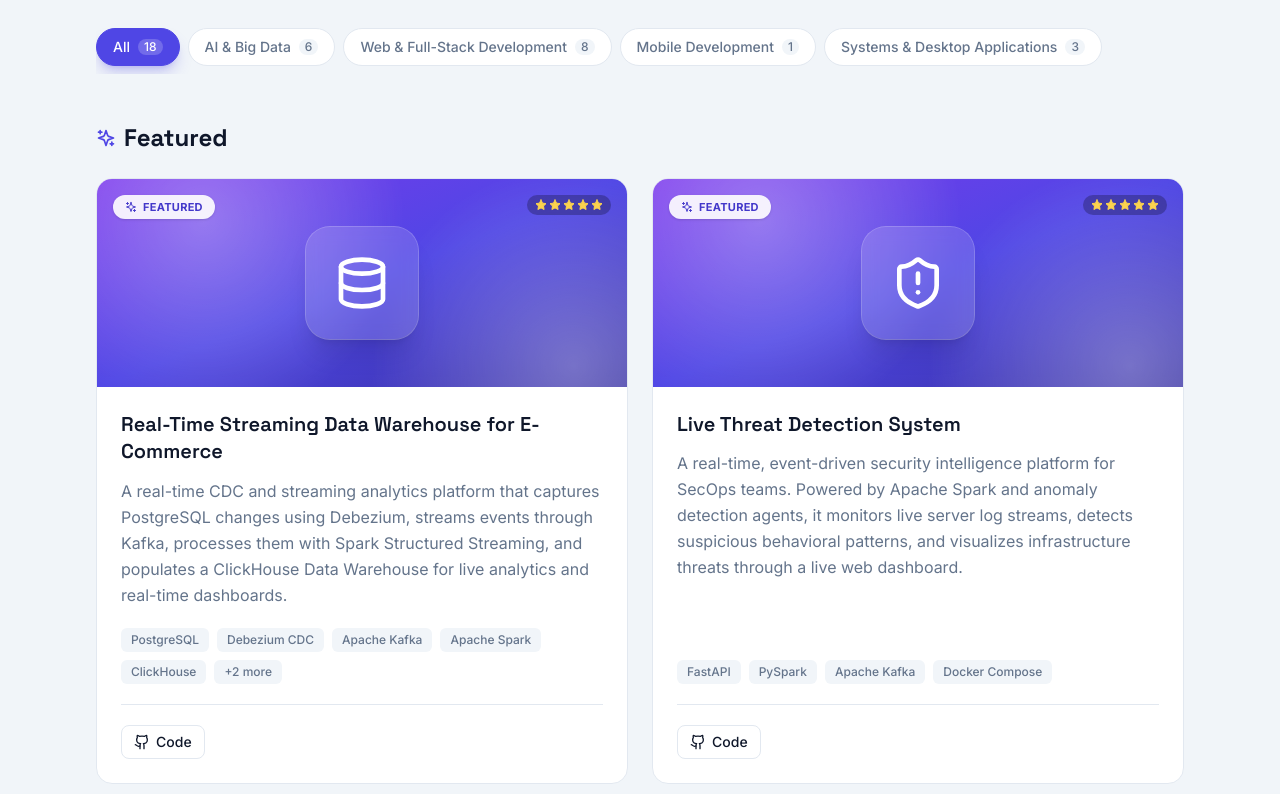
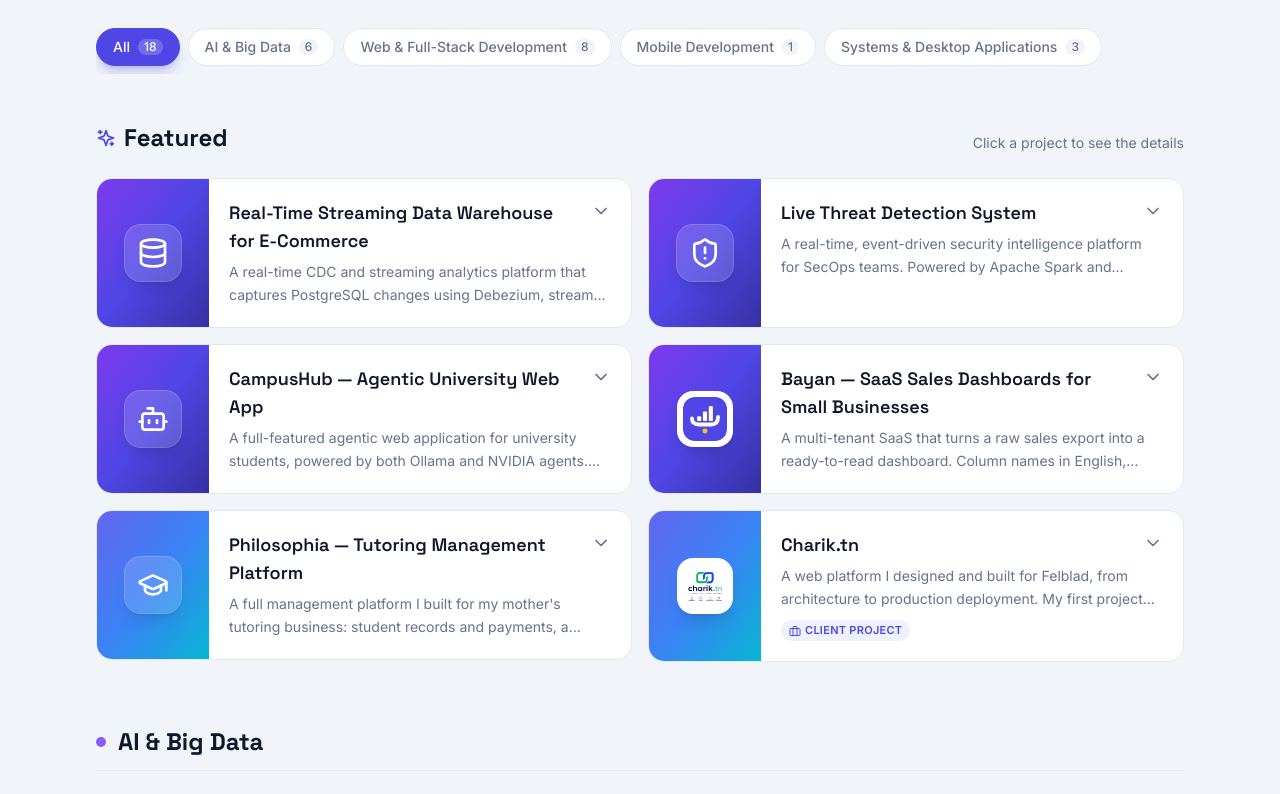
Before and after one commit to fedi-afli/portfolio, a React (Vite) app: page / in a window 1280 px wide. Shown: the part 3840-4634 px from the top of the page. Built offline with nearby package versions, Linux system fonts and the light colour scheme.

Commit message:
add collapsable cards

```diff
--- a/src/components/Projects.tsx
+++ b/src/components/Projects.tsx
@@ -1,5 +1,5 @@
-import React, { useState } from "react";
-import { Briefcase, ExternalLink, Github, PlayCircle, Sparkles, Star } from "lucide-react";
+import React, { useEffect, useRef, useState } from "react";
+import { Briefcase, ChevronDown, ExternalLink, Github, PlayCircle, Sparkles, Star } from "lucide-react";
 import Reveal from "./Reveal";
 import SectionHeading from "./SectionHeading";
 import { CATEGORIES, projects } from "../data/projects";
@@ -68,7 +68,7 @@ const ProjectLinks: React.FC<{ project: Project }> = ({ project }) => {
   );
 };
 
-const ProjectCard: React.FC<{ project: Project; large?: boolean }> = ({ project, large }) => {
+const ProjectCard: React.FC<{ project: Project }> = ({ project }) => {
   const visibleTags = project.tags.slice(0, MAX_TAGS);
   const hiddenCount = project.tags.length - visibleTags.length;
 
@@ -76,9 +76,9 @@ const ProjectCard: React.FC<{ project: Project; large?: boolean }> = ({ project,
     <article className="card group flex h-full flex-col overflow-hidden transition-all duration-300 hover:-translate-y-1.5 hover:border-brand/50 hover:shadow-2xl hover:shadow-indigo-500/15">
       {/* Cover */}
       <div
-        className={`relative flex items-center justify-center bg-gradient-to-br ${
+        className={`relative flex h-44 items-center justify-center bg-gradient-to-br ${
           CATEGORY_GRADIENT[project.category]
-        } ${large ? "h-52" : "h-44"}`}
+        }`}
       >
         <div
           className="pointer-events-none absolute inset-0 opacity-30"
@@ -95,12 +95,6 @@ const ProjectCard: React.FC<{ project: Project; large?: boolean }> = ({ project,
               <span className="inline-flex items-center gap-1.5 rounded-full bg-white px-3 py-1 text-[11px] font-bold uppercase tracking-wide text-indigo-700 shadow">
                 <Briefcase className="h-3 w-3" />
                 Client project
-              </span>
-            )}
-            {project.featured && !project.client && large && (
-              <span className="inline-flex items-center gap-1.5 rounded-full bg-white/90 px-3 py-1 text-[11px] font-bold uppercase tracking-wide text-indigo-700 shadow">
-                <Sparkles className="h-3 w-3" />
-                Featured
               </span>
             )}
           </div>
@@ -149,8 +143,130 @@ const ProjectCard: React.FC<{ project: Project; large?: boolean }> = ({ project,
   );
 };
 
+/**
+ * Compact card for the "Featured" row: logo, title and a two-line teaser.
+ * Clicking it expands the card in place to show the full description, tags and links.
+ */
+const FeaturedCard: React.FC<{ project: Project; open: boolean; onToggle: () => void }> = ({
+  project,
+  open,
+  onToggle,
+}) => {
+  const regionId = `featured-${project.id}`;
+  const detailsRef = useRef<HTMLDivElement>(null);
+
+  // collapsed details stay out of the tab order and the accessibility tree
+  useEffect(() => {
+    if (detailsRef.current) detailsRef.current.inert = !open;
+  }, [open]);
+
+  return (
+    <article
+      className={`card overflow-hidden transition-all duration-300 motion-reduce:transition-none ${
+        open
+          ? "border-brand/50 shadow-2xl shadow-indigo-500/15"
+          : "hover:-translate-y-1 hover:border-brand/50 hover:shadow-xl hover:shadow-indigo-500/10"
+      }`}
+    >
+      <button
+        type="button"
+        onClick={onToggle}
+        aria-expanded={open}
+        aria-controls={regionId}
+        className={`group flex w-full items-stretch text-left focus:outline-none focus-visible:ring-2 focus-visible:ring-inset focus-visible:ring-brand ${
+          open ? "min-h-[5.5rem]" : "md:min-h-[9.25rem]" // collapsed cards line up in rows
+        }`}
+      >
+        <div
+          className={`relative flex w-24 shrink-0 items-center justify-center bg-gradient-to-br sm:w-28 ${
+            CATEGORY_GRADIENT[project.category]
+          }`}
+        >
+          {project.image ? (
+            <div className="grid h-14 w-14 place-items-center rounded-2xl bg-white p-1.5 shadow-lg transition-transform duration-300 group-hover:scale-105">
+              <img
+                src={project.image}
+                alt={`${project.title} logo`}
+                className="h-full w-full rounded-xl object-contain"
+                loading="lazy"
+              />
+            </div>
+          ) : (
+            <div className="grid h-14 w-14 place-items-center rounded-2xl bg-white/15 p-3 text-white shadow-lg ring-1 ring-white/30 transition-transform duration-300 group-hover:scale-105">
+              {project.icon}
+            </div>
+          )}
+        </div>
+
+        <div className="flex min-w-0 flex-1 flex-col gap-1.5 p-4 sm:p-5">
+          <div className="flex items-start justify-between gap-3">
+            <h4 className="font-display text-base font-semibold leading-snug text-ink sm:text-lg">{project.title}</h4>
+            <ChevronDown
+              className={`mt-0.5 h-5 w-5 shrink-0 transition-transform duration-300 ${
+                open ? "rotate-180 text-brand" : "text-muted group-hover:text-brand"
+              }`}
+              aria-hidden="true"
+            />
+          </div>
+          {!open && <p className="line-clamp-2 text-sm leading-relaxed text-muted">{project.description}</p>}
+          {project.client && (
+            <span className="mt-1 inline-flex w-fit items-center gap-1 rounded-full bg-brand-soft px-2 py-0.5 text-[11px] font-semibold uppercase tracking-wide text-brand">
+              <Briefcase className="h-3 w-3" />
+              Client project
+            </span>
+          )}
+        </div>
+      </button>
+
+      <div
+        id={regionId}
+        role="region"
+        aria-label={`${project.title} details`}
+        className={`grid transition-[grid-template-rows] duration-300 ease-out motion-reduce:transition-none ${
+          open ? "grid-rows-[1fr]" : "grid-rows-[0fr]"
+        }`}
+      >
+        <div ref={detailsRef} className="overflow-hidden">
+          <div className="border-t border-line px-5 pb-5 pt-4 sm:px-6">
+            <p className="leading-relaxed text-muted">{project.description}</p>
+
+            <ul className="mt-4 flex flex-wrap gap-2">
+              {project.tags.map((tag) => (
+                <li key={tag} className="rounded-md bg-subtle px-2.5 py-1 text-xs font-medium text-muted">
+                  {tag}
+                </li>
+              ))}
+            </ul>
+
+            <div className="mt-4 flex flex-wrap items-center justify-between gap-3 border-t border-line pt-4">
+              <ProjectLinks project={project} />
+              {project.rating ? (
+                <div
+                  className="flex items-center gap-0.5"
+                  title={`Scope / complexity: ${project.rating} out of 5`}
+                >
+                  {Array.from({ length: 5 }).map((_, i) => (
+                    <Star
+                      key={i}
+                      className={`h-3.5 w-3.5 ${
+                        i < (project.rating ?? 0) ? "fill-amber-400 text-amber-400" : "text-line"
+                      }`}
+                    />
+                  ))}
+                </div>
+              ) : null}
+            </div>
+          </div>
+        </div>
+      </div>
+    </article>
+  );
+};
+
 const Projects: React.FC = () => {
   const [activeFilter, setActiveFilter] = useState<(typeof CATEGORIES)[number]>("All");
+  // one featured card open at a time keeps the featured row compact
+  const [openFeatured, setOpenFeatured] = useState<string | null>(null);
 
   const showFeatured = activeFilter === "All";
   const featured = projects.filter((p) => p.featured);
@@ -211,13 +327,21 @@ const Projects: React.FC = () => {
         <div key={activeFilter} className="animate-fade-up">
           {showFeatured && (
             <div className="mb-16">
-              <h3 className="mb-6 flex items-center gap-2 font-display text-2xl font-bold text-ink">
-                <Sparkles className="h-5 w-5 text-brand" />
-                Featured
-              </h3>
-              <div className="grid gap-6 md:grid-cols-2">
+              <div className="mb-6 flex flex-wrap items-baseline justify-between gap-2">
+                <h3 className="flex items-center gap-2 font-display text-2xl font-bold text-ink">
+                  <Sparkles className="h-5 w-5 text-brand" />
+                  Featured
+                </h3>
+                <p className="text-sm text-muted">Click a project to see the details</p>
+              </div>
+              <div className="grid items-start gap-4 md:grid-cols-2">
                 {featured.map((project) => (
-                  <ProjectCard key={project.id} project={project} large />
+                  <FeaturedCard
+                    key={project.id}
+                    project={project}
+                    open={openFeatured === project.id}
+                    onToggle={() => setOpenFeatured((id) => (id === project.id ? null : project.id))}
+                  />
                 ))}
               </div>
             </div>
--- a/src/data/projects.tsx
+++ b/src/data/projects.tsx
@@ -8,6 +8,7 @@ import social_media_logo from "/social_media_logo.png";
 import barber_shoplogo from "/barber_shop_logo.png";
 import chariklogo from "/chariklogo.png";
 import khatwa_logo from "/khatwa_logo.png";
+import bayan_logo from "/bayan_logo.svg";
 
 export const CATEGORIES = [
   "All",
@@ -79,13 +80,14 @@ export const projects: Project[] = [
   {
     id: "bayan-dashboarding",
     category: "AI & Big Data",
-    title: "Bayan Dashboarding — SaaS Sales Analytics Platform",
+    title: "Bayan — SaaS Sales Dashboards for Small Businesses",
     description:
-      "A SaaS platform that lets users upload raw sales data and instantly get back auto-generated charts and statistics. The system automatically detects column types and structure, then builds relevant visualizations and key metrics without any manual configuration.",
-    tags: ["SaaS", "Data Analysis", "Auto Column Detection", "Dashboarding"],
-    icon: <BarChart3 className={icon} />,
+      "A multi-tenant SaaS that turns a raw sales export into a ready-to-read dashboard. Column names in English, French or Arabic are matched to a sales schema through synonyms, fuzzy and semantic matching, with a GPU-hosted LLM as a type-checked fallback that learns from each account's corrections. Users log in through Keycloak, top up credits via Konnect, and each dashboard is priced from the data it processes and stores.",
+    tags: ["FastAPI", "Angular", "PostgreSQL", "LLM + Embeddings", "Keycloak / OIDC", "ECharts", "Konnect Payments"],
+    image: bayan_logo,
     githubUrl: "https://github.com/fedi-afli/bayan-dashboarding",
     rating: 5,
+    featured: true,
   },
   {
     id: "derja-subs",
```
Also changed, not shown: public/bayan_logo.svg (added).
